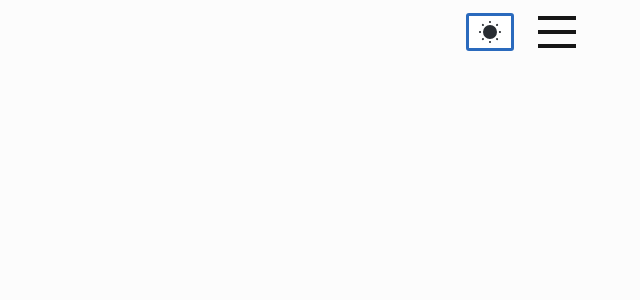
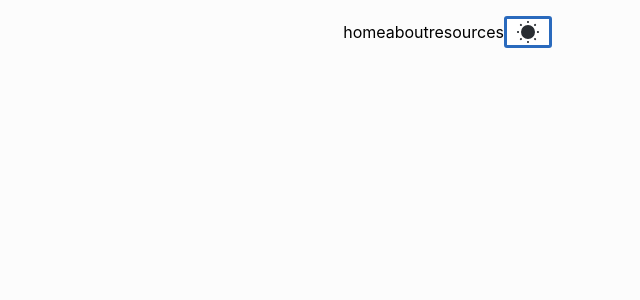
Before and after one commit to matthewmercuri/personal-site, a Next.js app: page / in a window 1280 px wide. Shown: the top 300 px of the page, without its empty margins (640-1280 px from the left). Built offline with nearby package versions, Linux system fonts and the light colour scheme.

Commit message:
mobile nav slide in complete

```diff
--- a/components/NavBar/NavBar.module.scss
+++ b/components/NavBar/NavBar.module.scss
@@ -1,14 +1,27 @@
 .navBar {
-  width: 100%;
+  width: 100vw;
   background-color: var(--primary-color);
   height: 4rem;
   display: flex;
   justify-content: center;
   align-items: center;
+  overflow-x: hidden;
+
+  ul {
+    padding: 0;
+    list-style: none;
+    display: none;
+  }
+
+  &Open {
+    height: 100vh;
+    flex-direction: column;
+    justify-content: flex-start;
+  }
 
   &Content {
     width: 90%;
-    height: 100%;
+    height: 4rem;
     display: flex;
     align-items: center;
     justify-content: flex-end;
@@ -18,6 +31,7 @@
         width: 2.4rem;
         height: 0.25rem;
         background-color: var(--secondary-color);
+        border-radius: 3px;
 
         &:not(:last-child) {
           margin-bottom: 0.6rem;
@@ -25,4 +39,47 @@
       }
     }
   }
+
+  &MobileContent {
+    width: 100%;
+    display: none;
+    flex-grow: 1;
+    background-color: orange;
+    animation: navSlideIn 0.3s;
+
+    &Open {
+      display: block;
+
+      ul {
+        height: 60%;
+        display: flex;
+        flex-direction: column;
+        justify-content: space-around;
+        align-items: center;
+      }
+    }
+  }
 }
+
+@media screen and (min-width: 768px) {
+  .navBar {
+    &Content {
+      ul {
+        display: flex;
+      }
+
+      &Hamburger {
+        display: none;
+      }
+    }
+  }
+}
+
+@keyframes navSlideIn {
+  from {
+    transform: translateX(100%);
+  }
+  to {
+    transform: translateX(0);
+  }
+}
--- a/components/NavBar/NavBar.tsx
+++ b/components/NavBar/NavBar.tsx
@@ -1,3 +1,4 @@
+import { useState } from 'react'
 import ThemeIndicator from './components/ThemeIndicator'
 import styles from './NavBar.module.scss'
 
@@ -7,15 +8,29 @@ type INProps = {
 }
 
 const NavBar = ({toggleTheme, isDarkTheme}: INProps) => {
+  const [isNavOpen, setIsNavOpen] = useState(false)
+
   return (
-    <nav className={styles.navBar}>
+    <nav className={isNavOpen ? `${styles.navBar} ${styles.navBarOpen}` : styles.navBar}>
       <div className={styles.navBarContent}>
+        <ul>
+          <li>home</li>
+          <li>about</li>
+          <li>resources</li>
+        </ul>
         <ThemeIndicator toggleTheme={toggleTheme} isDarkTheme={isDarkTheme} />
-        <div className={styles.navBarContentHamburger}>
+        <div className={styles.navBarContentHamburger} onClick={() => setIsNavOpen(!isNavOpen)}>
           <div />
           <div />
           <div />
         </div>
+      </div>
+      <div className={isNavOpen ? `${styles.navBarMobileContent} ${styles.navBarMobileContentOpen}` : styles.navBarMobileContent}>
+        <ul>
+          <li>home</li>
+          <li>about</li>
+          <li>resources</li>
+        </ul>
       </div>
     </nav>
   )
--- a/components/NavBar/components/ThemeIndicator/ThemeIndicator.module.scss
+++ b/components/NavBar/components/ThemeIndicator/ThemeIndicator.module.scss
@@ -1,6 +1,6 @@
 .themeIndicator {
   background-color: white;
-  height: 60%;
+  height: 2rem;
   width: 3rem;
   display: flex;
   justify-content: center;
```
